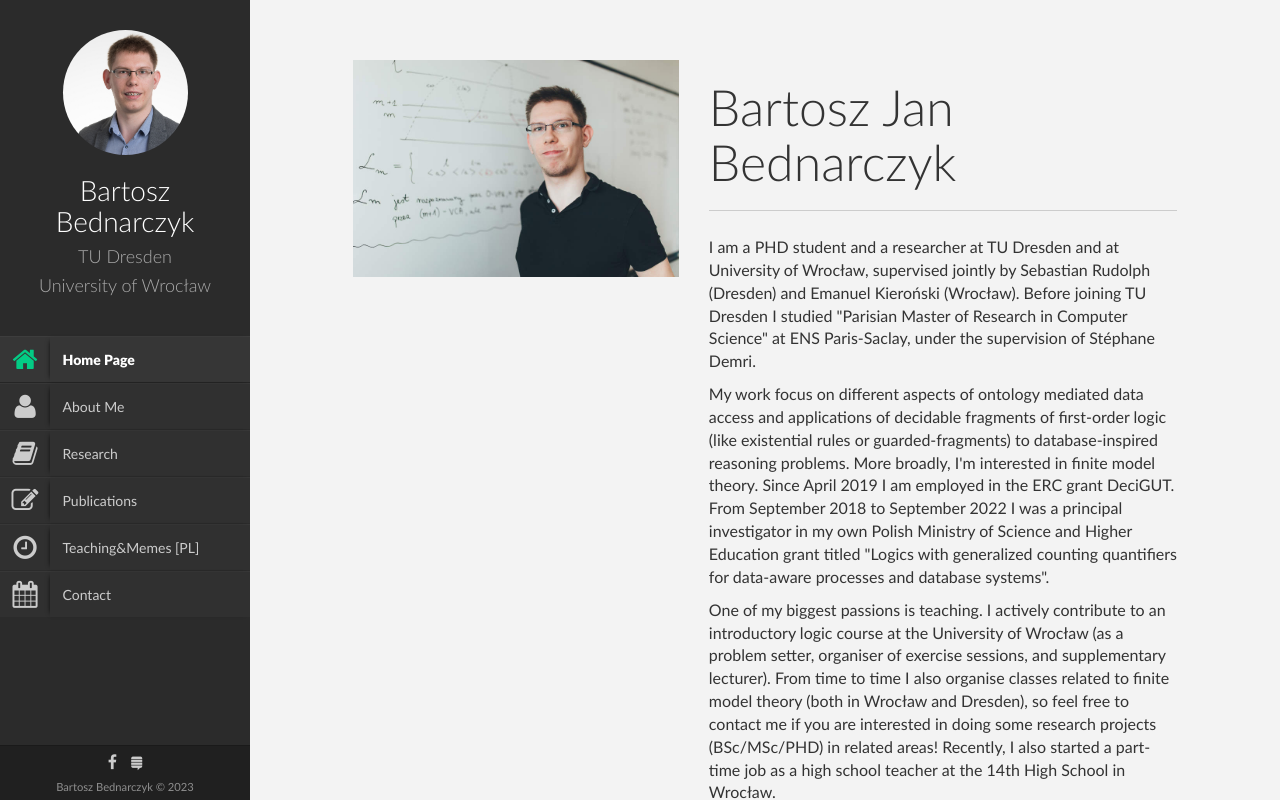
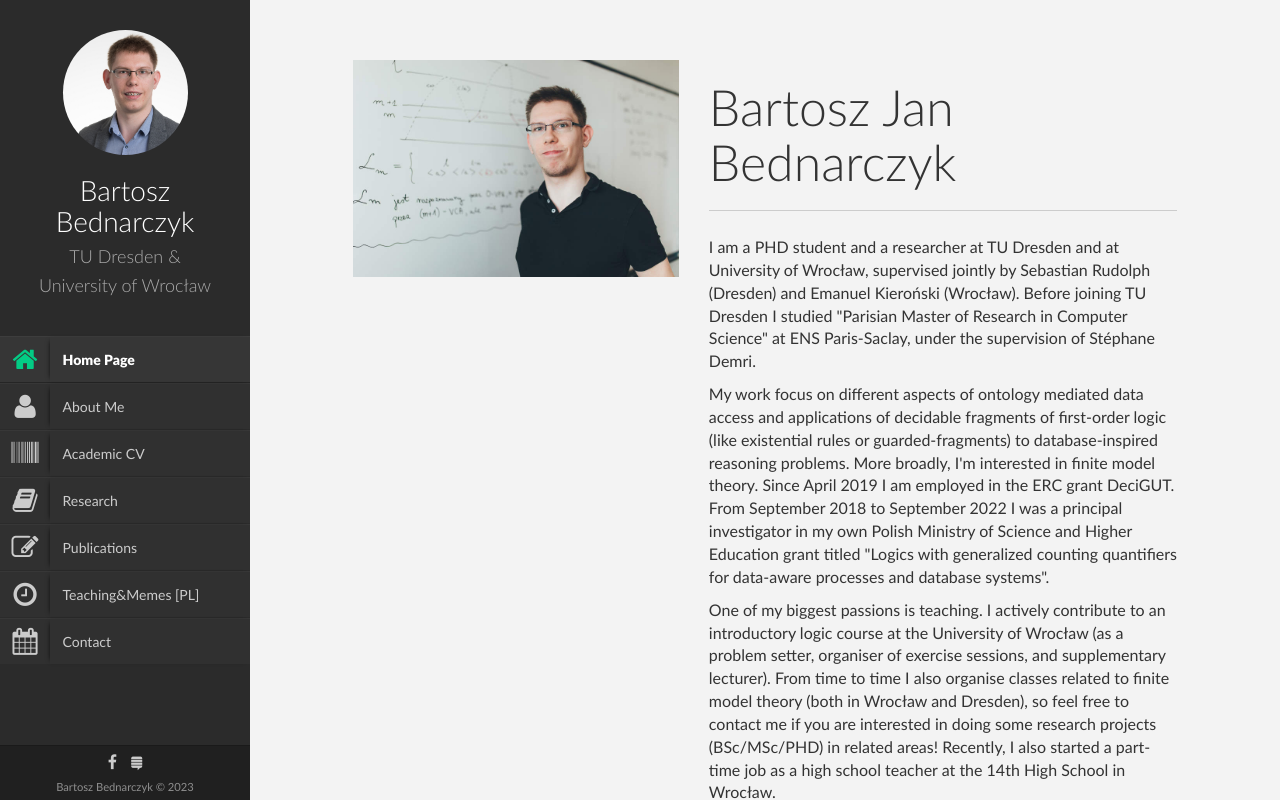
Before and after one commit to bartoszjanbednarczyk/bartoszjanbednarczyk.github.io, a plain HTML site: page index.html in a window 1280 px wide. Drawn offline with Linux system fonts and the light colour scheme.

Commit message:
academic cv

```diff
--- a/index.html
+++ b/index.html
@@ -57,7 +57,7 @@
                     <div class="portrate hidden-xs"></div>
                     <div class="title">
                         <h2>Bartosz Bednarczyk</h2>
-                        <h3>TU Dresden</h3>
+                        <h3>TU Dresden &</h3>
                         <h3>University of Wrocław</h3>
                     </div>
                 </div>
@@ -80,12 +80,21 @@
                             </a>
                         </li>
 
+
+                        <li>
+                            <a href="http://bartoszjanbednarczyk.github.io/others/bart-academic-cv.pdf">
+                                <i class="fa fa-barcode"></i>
+                                <div class="text">Academic CV</div>
+                            </a>
+                        </li>
+
                         <li>
                             <a href="research.html">
                                 <i class="fa fa-book"></i>
                                 <div class="text">Research</div>
                             </a>
                         </li>
+
 
                         <li>
                             <a href="publications.html">
```
Also changed, not shown: aboutme.html (+8 -0 lines), contact.html (+8 -0 lines), publications.html (+8 -0 lines), research.html (+8 -0 lines), teaching.html (+8 -0 lines), 1 other file.
